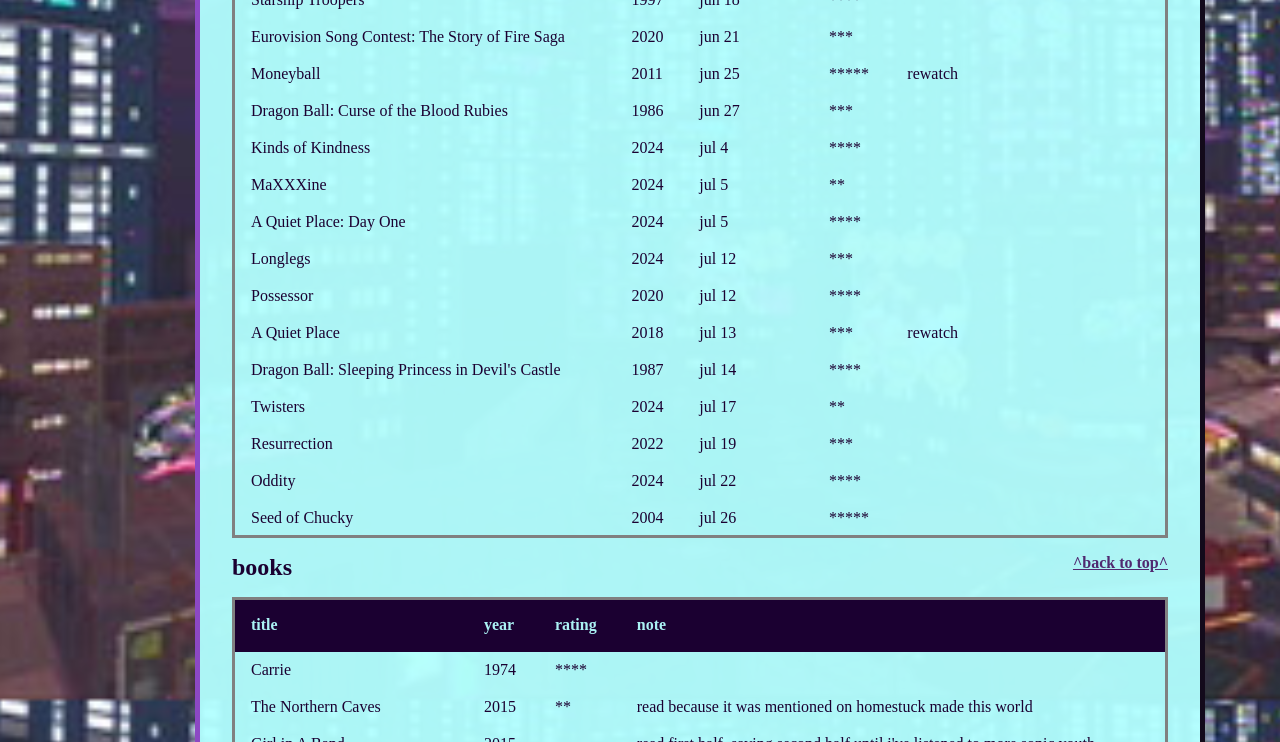
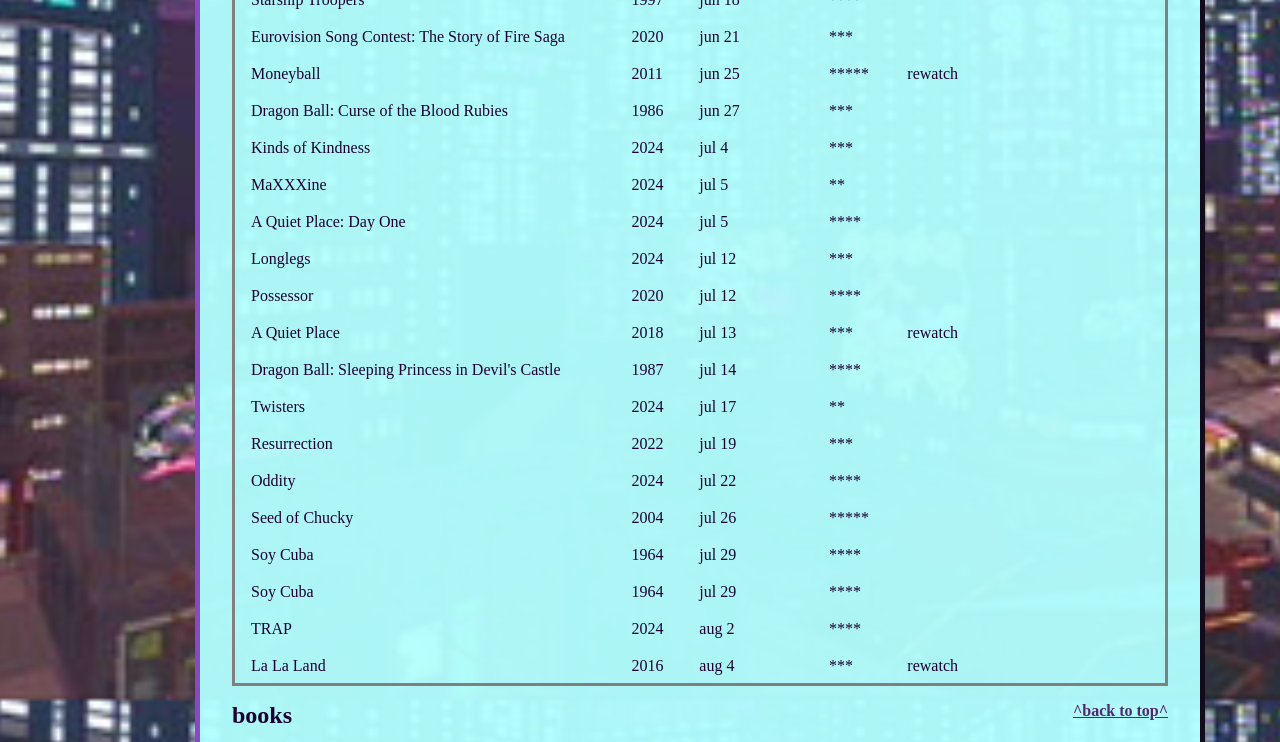
Before and after one commit to invisiblewalrus/neocities-invisiblewalrus, a plain HTML site: page public/media_log/2024/index.html in a window 1280 px wide. Shown: the part 4100-4842 px from the top of the page. Drawn offline with Linux system fonts and the light colour scheme; a web font is replaced by a local one.

Commit message:
media log update

```diff
--- a/public/media_log/2024/index.html
+++ b/public/media_log/2024/index.html
@@ -766,7 +766,7 @@
             <td>Kinds of Kindness</td>
             <td>2024</td>
             <td>jul 4</td>
-            <td>****</td>
+            <td>***</td>
             <td></td>
           </tr>
           <tr>
@@ -838,6 +838,34 @@
             <td>jul 26</td>
             <td>*****</td>
             <td></td>
+          </tr>
+          <tr>
+            <td>Soy Cuba</td>
+            <td>1964</td>
+            <td>jul 29</td>
+            <td>****</td>
+            <td></td>
+          </tr>
+          <tr>
+            <td>Soy Cuba</td>
+            <td>1964</td>
+            <td>jul 29</td>
+            <td>****</td>
+            <td></td>
+          </tr>
+          <tr>
+            <td>TRAP</td>
+            <td>2024</td>
+            <td>aug 2</td>
+            <td>****</td>
+            <td></td>
+          </tr>
+          <tr>
+            <td>La La Land</td>
+            <td>2016</td>
+            <td>aug 4</td>
+            <td>***</td>
+            <td>rewatch</td>
           </tr>
         </table>
 
@@ -1281,6 +1309,18 @@
             <td>***</td>
             <td></td>
           </tr>
+          <tr>
+            <td>Castlevania: Harmony of Dissonance</td>
+            <td>2002</td>
+            <td></td>
+            <td></td>
+          </tr>
+          <tr>
+            <td>Malcatras' Maiden</td>
+            <td>2024</td>
+            <td></td>
+            <td></td>
+          </tr>
         </table>
        </div>
     </main-page>
```
